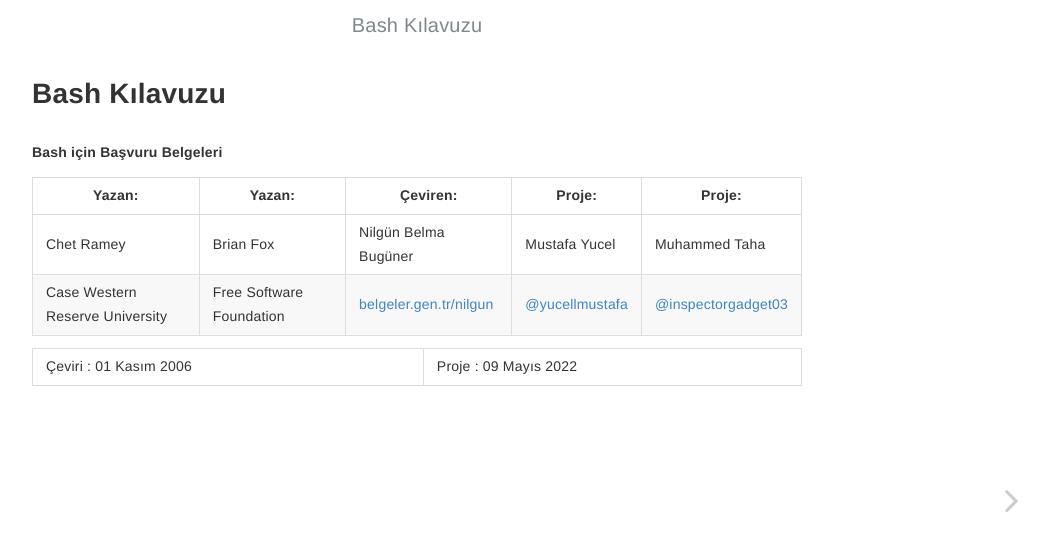
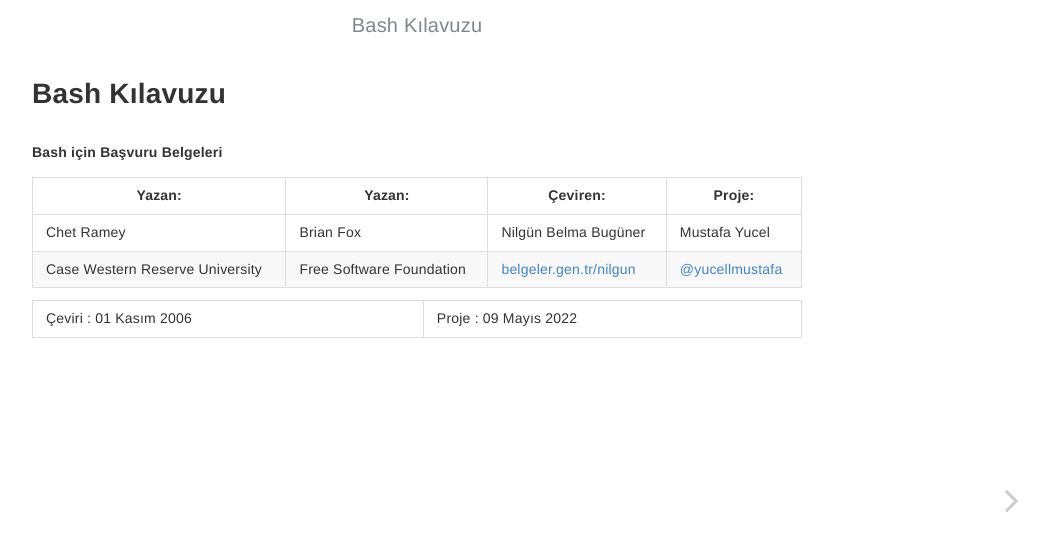
Before and after one commit to yucellmustafa/bash, a Jekyll site: the page built from index.md, in a window 1280 px wide. Shown: the top 551 px of the page, without its empty margins (223-1272 px from the left). Built offline with Jekyll 4.4.1, drawn with Linux system fonts in a browser that asks for light colours.

Commit message:
Update index.md

```diff
--- a/index.md
+++ b/index.md
@@ -4,9 +4,9 @@ layout: home
 
 **Bash için Başvuru Belgeleri**
 
-| Yazan:                          | Yazan:                   | Çeviren:                                                      | Proje:                                                 | **Proje:**                                        |
-| ------------------------------- | ------------------------ | ------------------------------------------------------------- | ------------------------------------------------------ | ------------------------------------------------- |
-| Chet Ramey                      | Brian Fox                | Nilgün Belma Bugüner                                          | Mustafa Yucel                                          | Muhammed Taha                                     |
-| Case Western Reserve University | Free Software Foundation | [belgeler.gen.tr/nilgun](https://www.belgeler.gen.tr/nilgun/) | [@yucellmustafa](https://www.github.com/yucellmustafa) | [@inspectorgadget03](https://www.github.com/inspectorgadget03/) |
+| Yazan:                          | Yazan:                   | Çeviren:                                                      | Proje:                                                 |
+| ------------------------------- | ------------------------ | ------------------------------------------------------------- | ------------------------------------------------------ |
+| Chet Ramey                      | Brian Fox                | Nilgün Belma Bugüner                                          | Mustafa Yucel                                          |
+| Case Western Reserve University | Free Software Foundation | [belgeler.gen.tr/nilgun](https://www.belgeler.gen.tr/nilgun/) | [@yucellmustafa](https://www.github.com/yucellmustafa) |
 
 | Çeviri : 01 Kasım 2006 | Proje : 09 Mayıs 2022 |
```
